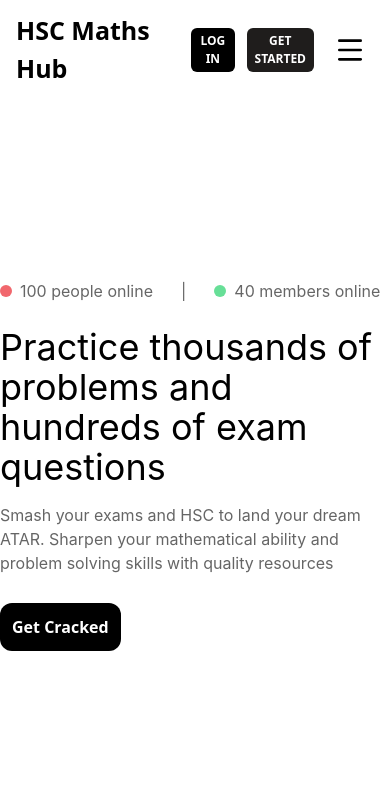
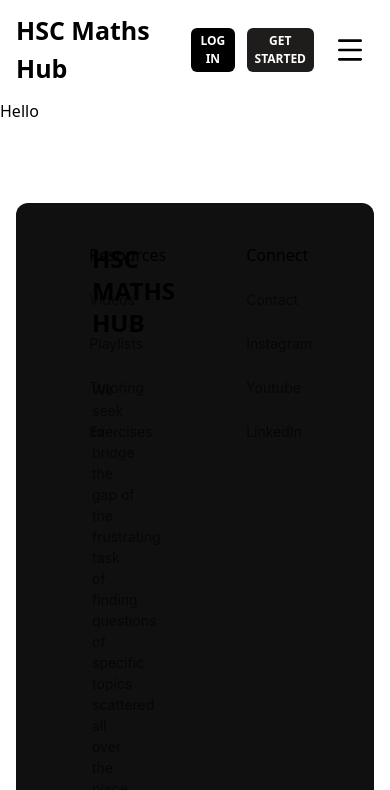
Before and after one commit to joshuapozzolungo/nsw-maths-repo, a React (Vite) app: page /contribute in a window 390 px wide. Shown: the top 790 px of the page. Built offline with nearby package versions, Linux system fonts and the light colour scheme; the HTML template or start-up script is replaced by a standard one.

Commit message:
added page routing functionality

```diff
--- a/package.json
+++ b/package.json
@@ -19,6 +19,7 @@
     "react": "^19.2.3",
     "react-dom": "^19.2.3",
     "react-latex-next": "^3.0.0",
+    "react-router-dom": "^7.12.0",
     "tailwind": "^2.3.1"
   },
   "devDependencies": {
--- a/src/App.css
+++ b/src/App.css
@@ -1,5 +1,8 @@
 @import "tailwindcss";
 
+html {
+  scroll-behavior: smooth;
+}
 @theme {
   --color-secondary-color: #101010;
 }
--- a/src/App.jsx
+++ b/src/App.jsx
@@ -1,25 +1,9 @@
-import React, { useState } from "react";
-import NavBar from "./components/navbar.jsx";
-import MobileMenu from "./components/mobile-menu.jsx";
-import Hero from "./components/hero.jsx";
-import Questions from "./components/questions.jsx";
-import Footer from "./components/footer.jsx";
-import Pricing from "./components/pricing.jsx";
+import { RouterProvider } from "react-router-dom";
+import { router } from "./routes.jsx";
 import "./App.css";
+
 
 export default function App() {
 
-  const [isMobileMenuOpen, setMobileMenuOpen] = useState(false);
-  const toggleMobileMenu = () => setMobileMenuOpen(!isMobileMenuOpen);
-
-  return (
-    <div>
-      <NavBar toggleMobileMenu={toggleMobileMenu} isMobileMenuOpen={isMobileMenuOpen}/>
-      <MobileMenu isMobileMenuOpen={isMobileMenuOpen}/>
-      <Hero/>
-      <Questions/>
-      <Pricing/>
-      <Footer />
-    </div>
-  );
+  return <RouterProvider router={router} />;
 }
--- /dev/null
+++ b/src/Contribute/Contribute.jsx
@@ -0,0 +1,8 @@
+import React from "React";
+
+export default function Contribute() {
+
+  return (
+    <div>Hello</div>
+  );
+}
--- /dev/null
+++ b/src/Home/Home.jsx
@@ -0,0 +1,14 @@
+import Hero from "../components/hero.jsx";
+import Questions from "../components/questions.jsx";
+import Pricing from "../components/pricing.jsx";
+
+export default function Home() {
+
+  return (
+    <div>
+      <Hero/>
+      <Questions/>
+      <Pricing/>
+    </div>
+  );
+}
--- /dev/null
+++ b/src/components/header.jsx
@@ -0,0 +1,16 @@
+import React, { useState } from "react";
+import NavBar from "./navbar.jsx";
+import MobileMenu from "./mobile-menu.jsx";
+
+export default function Header() {
+
+  const [isMobileMenuOpen, setMobileMenuOpen] = useState(false);
+  const toggleMobileMenu = () => setMobileMenuOpen(!isMobileMenuOpen);
+
+  return (
+    <div>
+      <NavBar toggleMobileMenu={toggleMobileMenu} isMobileMenuOpen={isMobileMenuOpen}/>
+      <MobileMenu isMobileMenuOpen={isMobileMenuOpen}/>
+    </div>
+  );
+};
--- a/src/components/navbar.jsx
+++ b/src/components/navbar.jsx
@@ -1,5 +1,6 @@
 import React, {useState} from "react";
 import { Menu, X, ChevronDown } from "lucide-react";
+import { Link } from "react-router-dom";
 
 const DropDownMenuItem = ({heading, description}) => {
   return (
@@ -40,10 +41,10 @@ export default function NavBar({ toggleMobileMenu, isMobileMenuOpen }) {
               <DropDownMenuItem heading="TUTORING" description="Quality Exam Questions"/>
             </div>
           </div>
-          <a className="p-2 group transition duration-300 hover:text-yellow-500 cursor-pointer">CONTRIBUTE
+          <Link to="/contribute" className="p-2 group transition duration-300 hover:text-yellow-500 cursor-pointer">CONTRIBUTE
             <span class="block max-w-0 group-hover:max-w-full transition-all duration-400 h-0.5 bg-yellow-500"></span>
-          </a>
-          <a className="p-2 group transition duration-300 hover:text-yellow-500 cursor-pointer">PRICING
+          </Link>
+          <a href="#pricing" className="p-2 group transition duration-300 hover:text-yellow-500 cursor-pointer">PRICING
             <span class="block max-w-0 group-hover:max-w-full transition-all duration-400 h-0.5 bg-yellow-500"></span>
           </a>
           <a className="p-2 group transition duration-300 hover:text-yellow-500 cursor-pointer">LEADERBOARD
--- a/src/components/pricing.jsx
+++ b/src/components/pricing.jsx
@@ -4,7 +4,7 @@ import { CircleCheck } from "lucide-react";
 export default function Pricing() {
 
   return (
-    <section className="relative min-h-screen overflow-hidden">
+    <section id="pricing" className="relative min-h-screen overflow-hidden">
       <div className="absolute inset-0">
         <div className="relative w-full py-24 space-y-24">
           <div className="mx-auto max-w-5xl space-y-6 text-center">
--- /dev/null
+++ b/src/layout.jsx
@@ -0,0 +1,17 @@
+import { Outlet } from "react-router-dom";
+import Header from "./components/navbar.jsx";
+import Footer from "./components/footer.jsx";
+
+export default function Layout() {
+  return (
+    <div className="app-container">
+      <Header />
+
+      <main>
+        <Outlet />
+      </main>
+
+      <Footer />
+    </div>
+  );
+}
--- /dev/null
+++ b/src/routes.jsx
@@ -0,0 +1,15 @@
+import { createBrowserRouter } from "react-router-dom";
+import Home from "./Home/Home.jsx";
+import Contribute from "./Contribute/Contribute.jsx";
+import Layout from "./layout.jsx";
+
+export const router = createBrowserRouter([
+  {
+    path: "/",
+    element: <Layout/>,
+    children: [
+      { index: true, element: <Home /> },
+      { path: "contribute", element: <Contribute /> },
+    ]
+  }
+]);
```
Also changed, not shown: 1 other file (tests, documents, lock files or other folders).
